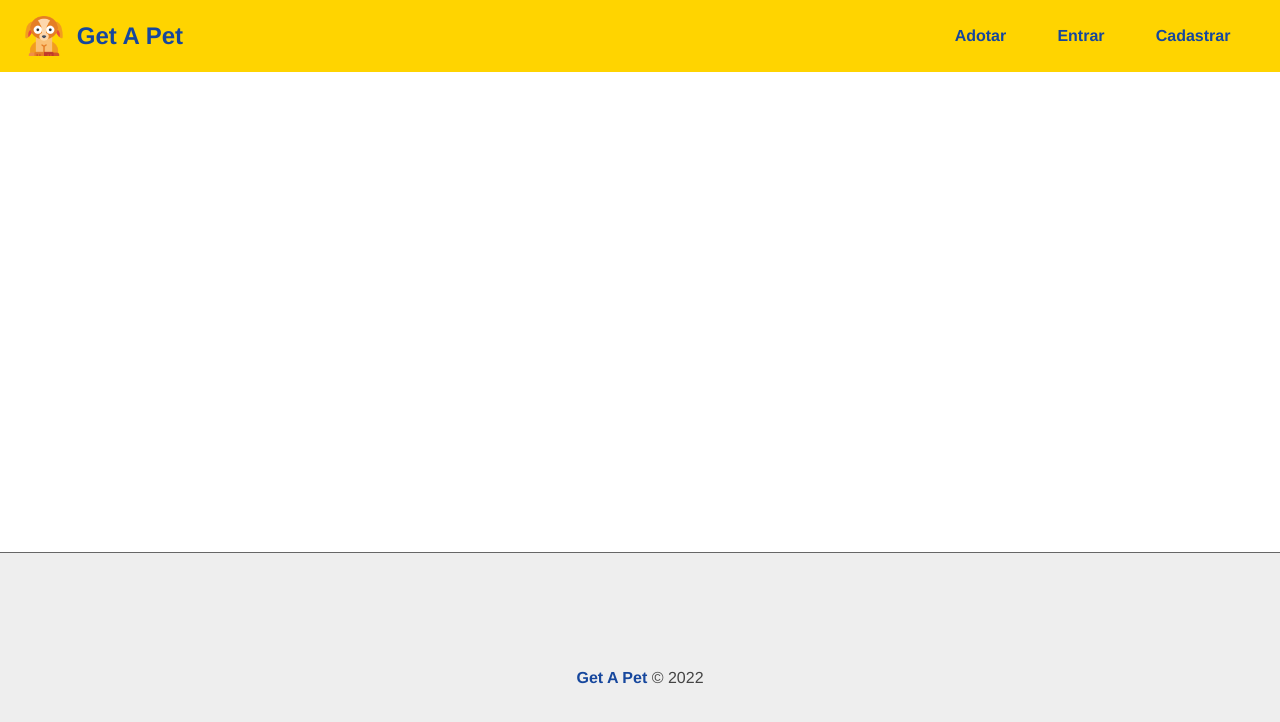
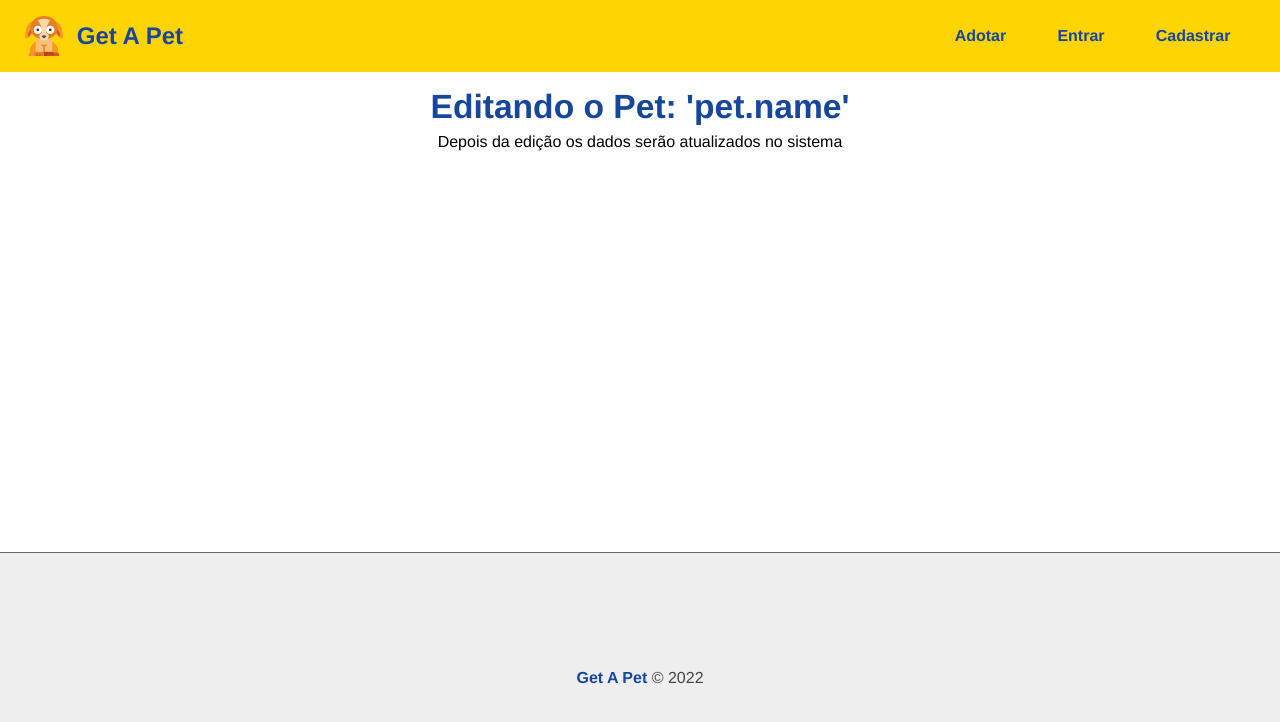
Before and after one commit to valdeirgsilva/get-a-pet, a React (Create React App) app in the folder frontend/: page /pet/edit/1 in a window 1280 px wide. Shown: the top 722 px of the page. Built offline with nearby package versions, Linux system fonts and the light colour scheme; the HTML template or start-up script is replaced by a standard one.

Commit message:
Criando página de edição de pet

```diff
--- a/frontend/src/App.js
+++ b/frontend/src/App.js
@@ -13,6 +13,7 @@
 import Profile from './components/pages/User/Profile';
 import MyPets from './components/pages/Pet/MyPets';
 import AddPet from './components/pages/Pet/AddPet';
+import EditPet from './components/pages/Pet/EditPet';
 
 // context
 import { UserProvider } from './context/UserContext';
@@ -30,6 +31,7 @@
             <Route path='/user/profile' element={<Profile />} />
             <Route path='/pet/mypets' element={<MyPets />} />
             <Route path='/pet/add' element={<AddPet />} />
+            <Route path='/pet/edit/:id' element={<EditPet />} />
             <Route path='/' element={<Home />} />
           </Routes>
         </Container>
--- /dev/null
+++ b/frontend/src/components/pages/Pet/EditPet.js
@@ -0,0 +1,24 @@
+import api from '../../../utils/api';
+
+import { useState, useEffect } from 'react';
+
+import styles from './AddPet.module.css';
+
+import PerForm from '../../form/PetForm';
+
+// hooks
+import useFlashMessage from '../../../hooks/useFlashMessage';
+import PetForm from '../../form/PetForm';
+
+function EditPet() {
+  return (
+    <section>
+      <div className={styles.addpet_header}>
+        <h1>Editando o Pet: 'pet.name'</h1>
+        <p>Depois da edição os dados serão atualizados no sistema</p>
+      </div>
+    </section>
+  );
+}
+
+export default EditPet;
```
